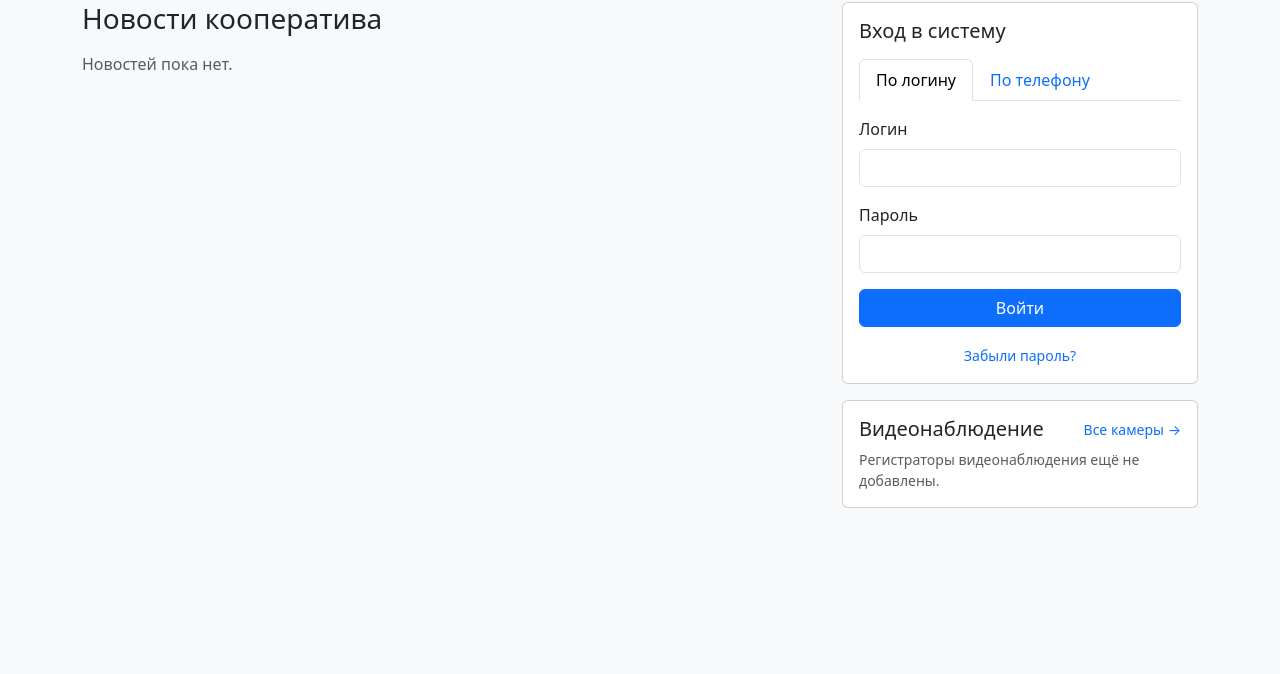
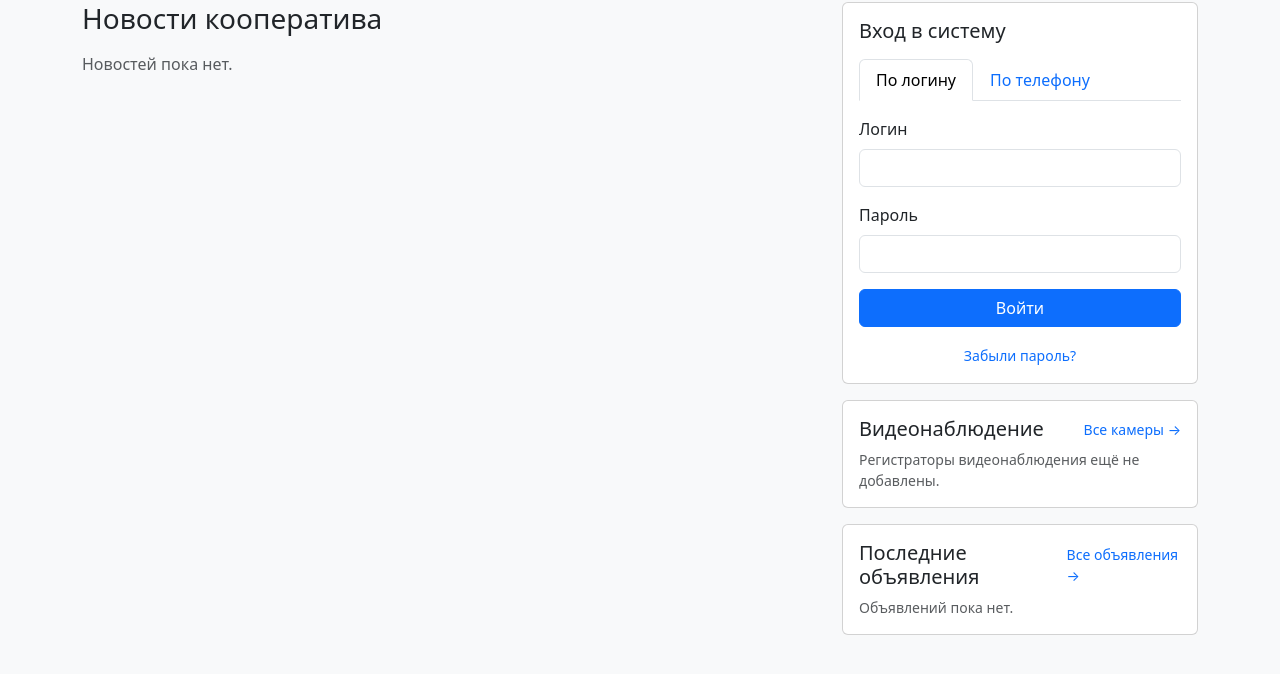
Before and after one commit to snegkin/garage_coop, a Flask app: page / in a window 1280 px wide. Shown: the part 78-752 px from the top of the page. Run offline with Flask 3, Linux system fonts and the light colour scheme; parts of the project's set-up code (start-up, migrations or seed data) failed here and were passed over.

Commit message:
Добавить на главную виджет последних объявлений с доски
Тот же принцип видимости, что и в /bulletin/: объявления «только для
членов» скрыты от анонимных посетителей (bulletin.latest_posts(), по
образцу news.latest_news()).

Co-Authored-By: Claude Sonnet 5 <noreply@anthropic.com>
Claude-Session: https://claude.ai/code/session_01V9vYt6YeQUgByFL2kKmofG

```diff
--- a/app/bulletin.py
+++ b/app/bulletin.py
@@ -86,6 +86,16 @@ def _sync_inline_attachments(post: BulletinPost, description_text: str):
     for att in list(post.attachments):
         if att.is_inline and att.id not in referenced_ids:
             database.db_session.delete(att)
+
+
+def latest_posts(limit: int = 5):
+    """Последние объявления для виджета на главной (см. app/main.py:
+    index()) — те же правила видимости, что и в list_posts(): «только для
+    членов» скрыты от анонимных посетителей."""
+    query = database.db_session.query(BulletinPost).order_by(BulletinPost.created_at.desc())
+    if g.user is None:
+        query = query.filter(BulletinPost.is_members_only.is_(False))
+    return query.limit(limit).all()
 
 
 @bp.route("/")
--- a/app/i18n.py
+++ b/app/i18n.py
@@ -749,6 +749,8 @@ TRANSLATIONS: dict[str, dict[str, str]] = {
         "Годовые отчёты": "Annual reports",
         "Главная": "Home",
         "Все камеры": "All cameras",
+        "Последние объявления": "Latest bulletin posts",
+        "Все объявления": "All bulletin posts",
         "Собрание": "Meeting",
         "Смета": "Budget",
         "утверждена": "approved",
--- a/app/main.py
+++ b/app/main.py
@@ -26,20 +26,24 @@ MAIL_PREVIEW_LIMIT = 5  # последних писем во входящих д
 @bp.route("/")
 def index():
     """Главная страница сайта — общедоступна (анонимный посетитель видит
-    ровно то же самое, что и вошедший): новости кооператива и превью
-    видеонаблюдения (оба и так общедоступные разделы, см. их докстринги).
-    Раньше на этом месте был голый редирект — анонимного на auth.login,
-    вошедшего на dashboard(); теперь и то, и другое просто пункты меню
-    (шапка видна всегда, см. base.html), а не обязательные точки входа —
-    по прямой просьбе не уводить человека принудительно на дашборд/«мои
-    гаражи» сразу после входа (см. auth._complete_login)."""
+    ровно то же самое, что и вошедший, кроме объявлений «только для
+    членов» — см. bulletin.latest_posts): новости кооператива, превью
+    видеонаблюдения и последние объявления с доски (все три и так
+    общедоступные разделы, см. их докстринги). Раньше на этом месте был
+    голый редирект — анонимного на auth.login, вошедшего на dashboard();
+    теперь и то, и другое просто пункты меню (шапка видна всегда, см.
+    base.html), а не обязательные точки входа — по прямой просьбе не
+    уводить человека принудительно на дашборд/«мои гаражи» сразу после
+    входа (см. auth._complete_login)."""
     from .news import latest_news
     from .surveillance import recorders_with_combined_snapshots
+    from .bulletin import latest_posts, CATEGORY_LABELS
 
     recorders, combined_updated_at = recorders_with_combined_snapshots()
     return render_template(
         "home.html", news_items=latest_news(),
         recorders=recorders, combined_updated_at=combined_updated_at,
+        bulletin_posts=latest_posts(), bulletin_category_labels=CATEGORY_LABELS,
     )
 
 
--- a/app/templates/home.html
+++ b/app/templates/home.html
@@ -79,6 +79,29 @@
         {% endfor %}
       </div>
     </div>
+
+    <div class="card bg-body ms-lg-auto mb-3">
+      <div class="card-body">
+        <div class="d-flex justify-content-between align-items-center mb-2">
+          <h5 class="card-title mb-0">{{ _("Последние объявления") }}</h5>
+          <a href="{{ url_for('bulletin.list_posts') }}" class="small">{{ _("Все объявления") }} &rarr;</a>
+        </div>
+        {% if not bulletin_posts %}
+        <p class="text-muted small mb-0">{{ _("Объявлений пока нет.") }}</p>
+        {% endif %}
+        {% for post in bulletin_posts %}
+        <div class="d-flex justify-content-between align-items-start gap-2 {{ 'mb-2 pb-2 border-bottom' if not loop.last else '' }}">
+          <div>
+            <span class="badge bg-secondary">{{ _(bulletin_category_labels[post.category]) }}</span>
+            <div class="small">{{ post.title }}</div>
+          </div>
+          {% if post.price is not none %}
+          <div class="small fw-bold text-nowrap">{{ fmt2(post.price) }} ₽</div>
+          {% endif %}
+        </div>
+        {% endfor %}
+      </div>
+    </div>
   </div>
 </div>
 {% endblock %}
```
Also changed, not shown: tests/test_home.py (+33 -5 lines).
